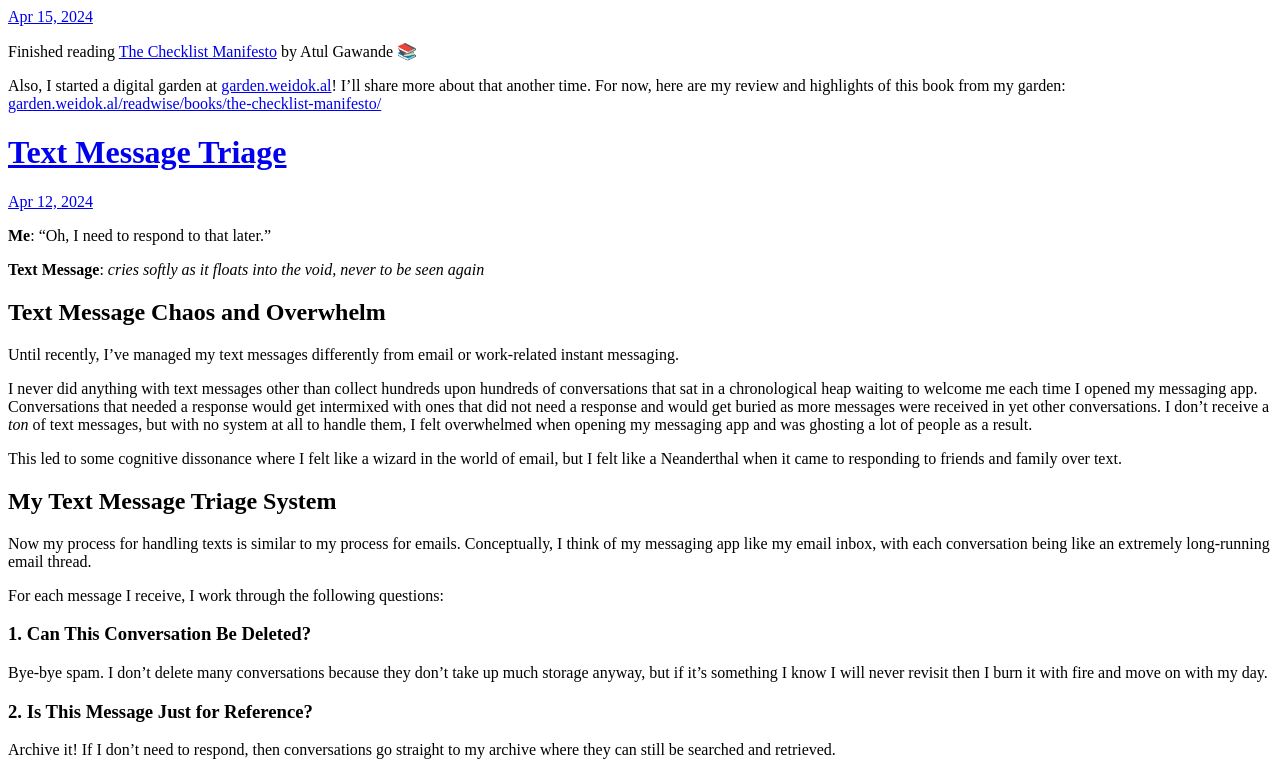
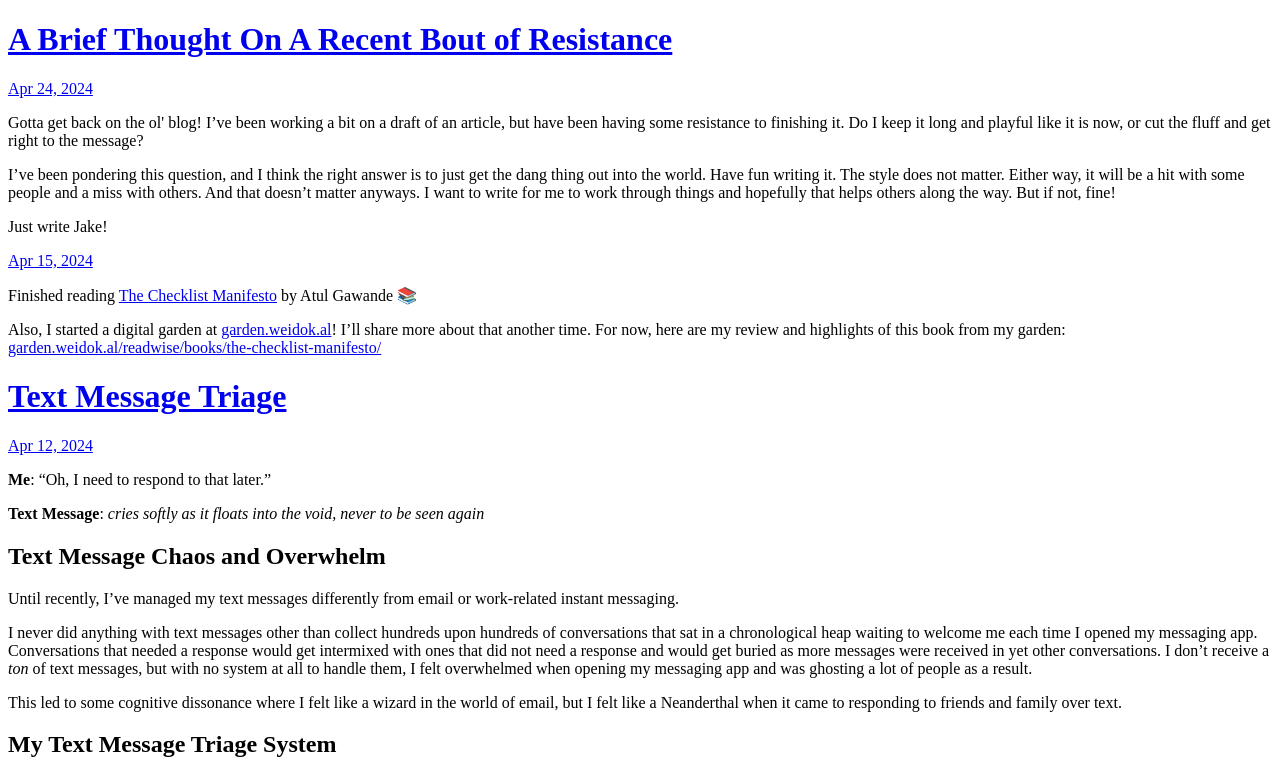
Before and after one commit to jakeweidokal/blog, a plain HTML site: page index.html in a window 1280 px wide. Shown: the top 775 px of the page. Drawn offline with Linux system fonts and the light colour scheme.

Commit message:
Archiving from Micro.blog.

```diff
--- a/index.html
+++ b/index.html
@@ -21,6 +21,21 @@
 <div class="h-feed">
 
 
+
+	  <div class="h-entry">
+
+			<h1><a href="https://weidok.al/2024/04/24/a-brief-thought.html">A Brief Thought On A Recent Bout of Resistance</a></h1>
+
+
+		<a href="https://weidok.al/2024/04/24/a-brief-thought.html" class="u-url"><time class="dt-published" datetime="2024-04-24 07:09:34 -0400">Apr 24, 2024</time></a>
+
+		<div class="e-content">
+			 <p>Gotta get back on the ol' blog! I&rsquo;ve been working a bit on a draft of an article, but have been having some resistance to finishing it. Do I keep it long and playful like it is now, or cut the fluff and get right to the message?</p>
+<p>I&rsquo;ve been pondering this question, and I think the right answer is to just get the dang thing out into the world. Have fun writing it. The style does not matter. Either way, it will be a hit with some people and a miss with others. And that doesn&rsquo;t matter anyways. I want to write for me to work through things and hopefully that helps others along the way. But if not, fine!</p>
+<p>Just write Jake!</p>
+
+		</div>
+	  </div>
 
 	  <div class="h-entry">
 
```
